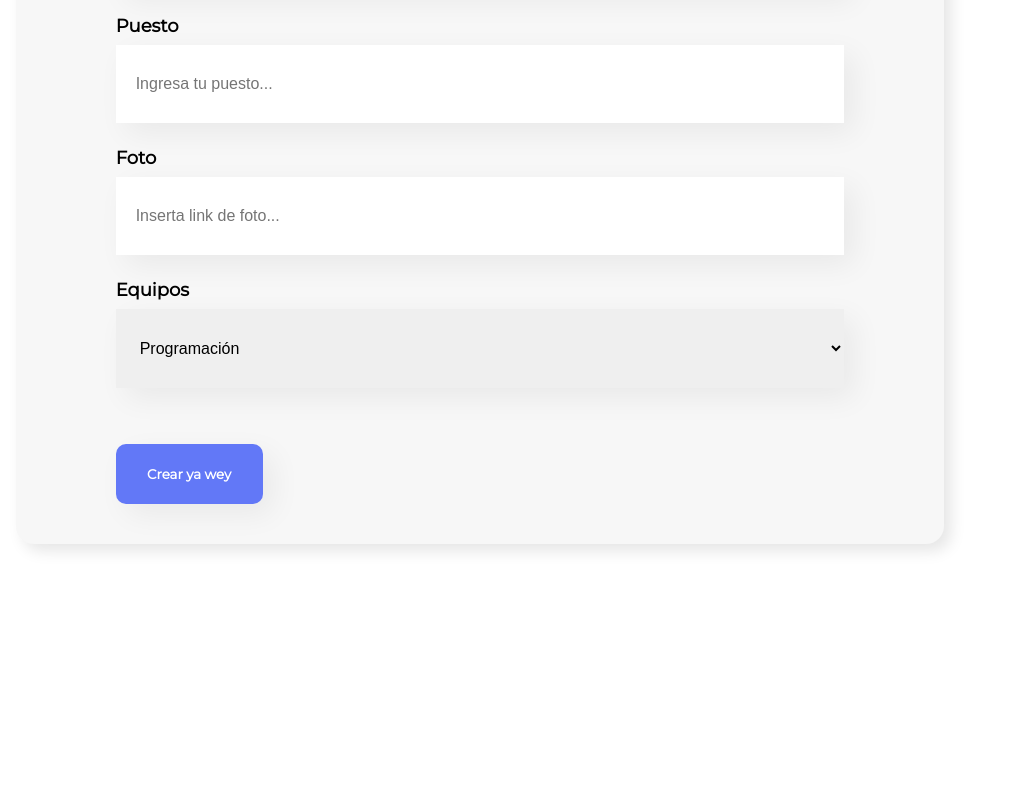
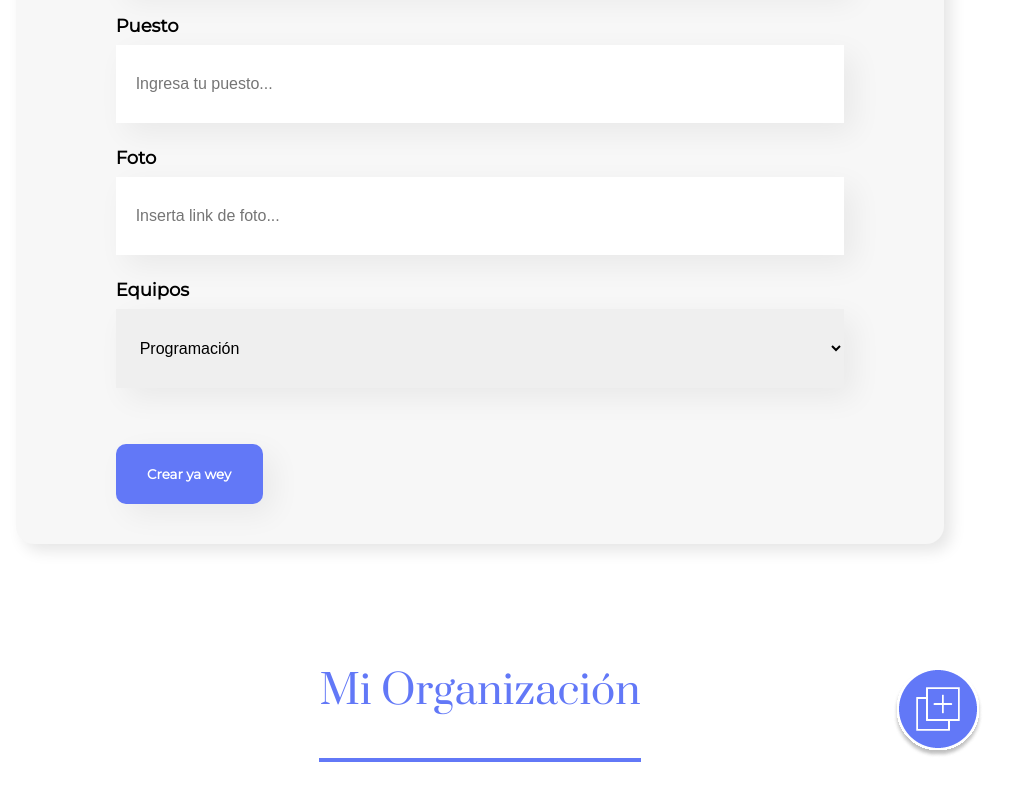
Before and after one commit to tanometro/react, a React (Create React App) app: page / in a window 1280 px wide. Shown: the part 802-1602 px from the top of the page, without its empty margins (160-1172 px from the left). Before the commit the page ends 1426 px from the top, so only its background shows below. Built offline with nearby package versions, Linux system fonts and the light colour scheme.

Commit message:
Estados mostrar ocultar

```diff
--- a/src/App.js
+++ b/src/App.js
@@ -1,12 +1,14 @@
 import './App.css';
 import Header from './components/header/header.js';
 import Formulario from './components/formulario/formulario.js';
+import MiOrg from './components/MiOrg';
 
 function App() {
   return (
     <div>
       <Header />
       <Formulario/>
+      <MiOrg/>
     </div>
   );
 }
--- /dev/null
+++ b/src/components/MiOrg/index.js
@@ -0,0 +1,16 @@
+import { useState } from "react"
+
+import "./miOrg.css"
+
+const MiOrg = () => {
+    const [mostrar, actualizarMostrar] = useState(true);
+    const manejarClick = () => {
+        actualizarMostrar(!mostrar)
+    }
+    return <section className="orgSection">
+        <h3 className="titulo">Mi Organización</h3>
+        <img src="./img/add.png" alt="Imagen Mi Org" onClick={manejarClick} />
+    </section>
+}
+
+export default MiOrg
--- /dev/null
+++ b/src/components/MiOrg/miOrg.css
@@ -0,0 +1,21 @@
+.orgSection {
+    display: flex;
+    width: 100%;
+    justify-content: center;
+    align-items: center;
+}
+
+.titulo {
+    color: #6278F7;
+    font-family: 'Prata', serif;
+    font-size: 40px;
+    font-weight: 400;
+    padding-bottom: 40px;
+    border-bottom: 4px solid #6278F7;
+}
+
+.orgSection img {
+    position: absolute;
+    right: 10%;
+    cursor: pointer;
+}
--- a/src/components/campo_texto/campo_texto.js
+++ b/src/components/campo_texto/campo_texto.js
@@ -4,7 +4,7 @@ const CampoTexto = (props) => {
     const placeholderModificado = `${props.placeholder}...`
     return <div className="campo-texto">
         <label>{props.titulo}</label>
-        <input placeholder={placeholderModificado}/>
+        <input placeholder={placeholderModificado} required={props.required}/>
     </div>
 }
 
--- a/src/components/formulario/formulario.js
+++ b/src/components/formulario/formulario.js
@@ -12,9 +12,9 @@ const Formulario = () => {
     return <section className="formulario">
         <form onSubmit={manejarEnvio} >
             <h2>Rellena el formulario para crear el colaborador.</h2>
-            <CampoTexto titulo="Nombre" placeholder="Ingresa tu nombre"/>
+            <CampoTexto titulo="Nombre" placeholder="Ingresa tu nombre" required/>
             <CampoTexto titulo="Puesto" placeholder="Ingresa tu puesto"/>
-            <CampoTexto titulo="Foto" placeholder="Inserta link de foto"/>
+            <CampoTexto titulo="Foto" placeholder="Inserta link de foto" required/>
             <ListaOpciones/>
             <Boton>
                 Crear ya wey
```
Also changed, not shown: public/img/add.png (added).
